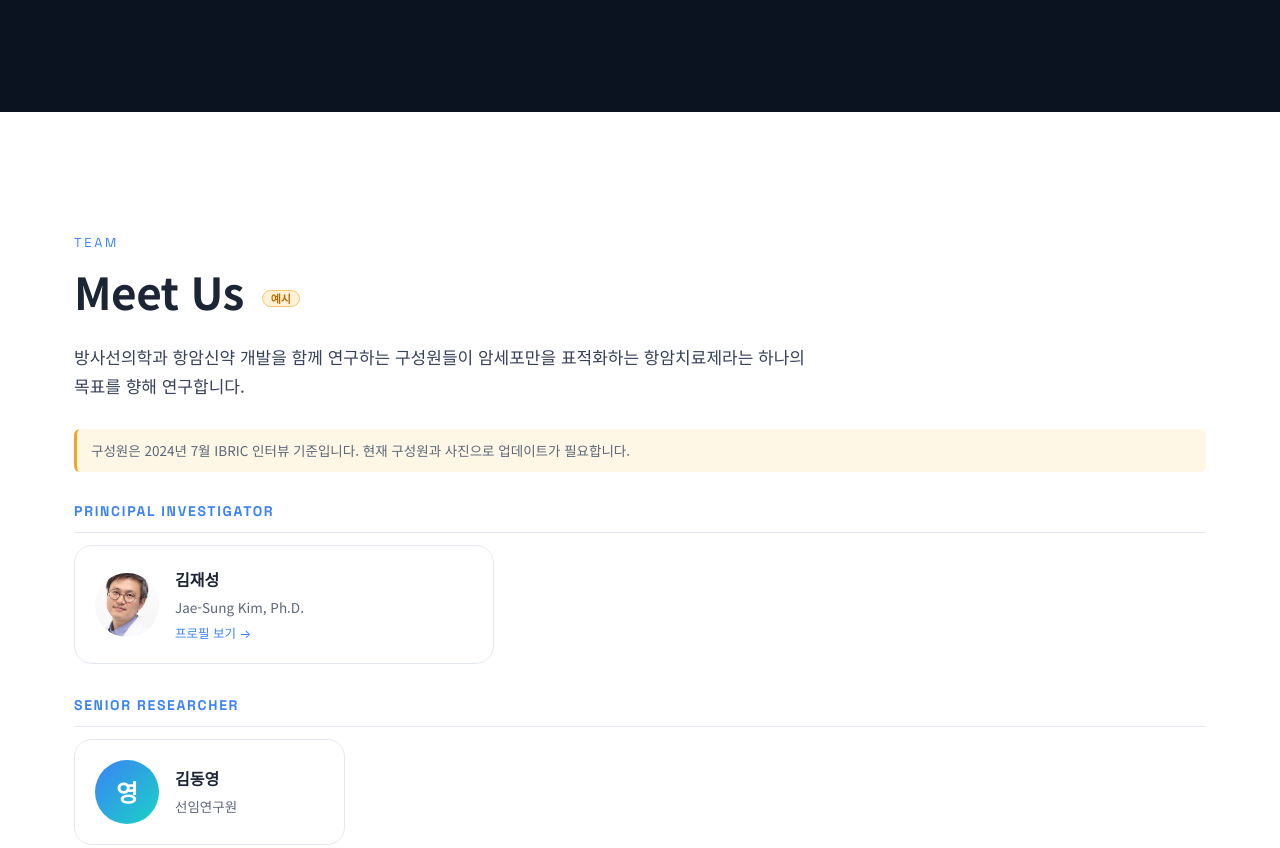
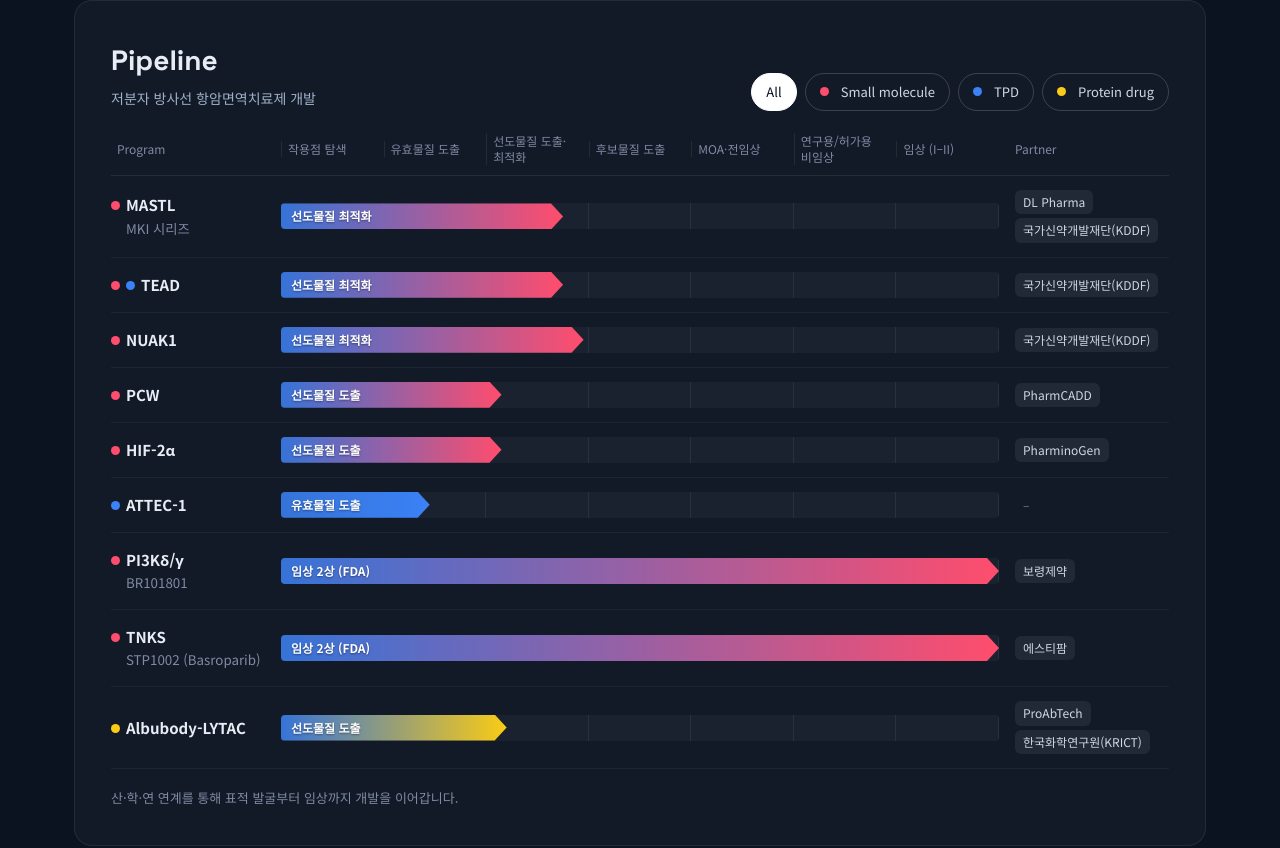
Before and after one commit to jaesungkim1977-bot/jaesungkim1977.github.io, a plain HTML site: page index.html in a window 1280 px wide. Shown: the part 1887-2735 px from the top of the page. Drawn offline with Linux system fonts and the light colour scheme.

Commit message:
연구소개에 실험실 파이프라인 추가 (PPT 기준 9개 프로그램)
Co-Authored-By: Claude Opus 5.5 <noreply@anthropic.com>
Claude-Session: https://claude.ai/code/session_01B1hym8zSpnf8MwAtuP4bVU

```diff
--- a/css/style.css
+++ b/css/style.css
@@ -284,3 +284,41 @@ img.avatar { object-fit: cover; }
 .pi-pubs i { color: var(--muted); }
 .more-link { display: inline-block; margin-top: 12px; color: var(--accent-2); font-weight: 500; font-size: 14px; }
 @media (max-width: 760px) { .pi-hl { grid-template-columns: repeat(2, minmax(0, 1fr)); } }
+
+/* PIPELINE v2 */
+.pipeline-head { justify-content: space-between; align-items: flex-end; }
+.pipeline-head h3 { font-family: var(--display); font-size: 28px; }
+.pipeline-note { display: block; color: #9fb0c8; font-size: 14px; margin-top: 2px; }
+.pl-chips .chip { background: transparent; color: #cfd8e6; border-color: rgba(255,255,255,.18); display: inline-flex; align-items: center; gap: 6px; }
+.pl-chips .chip.on { background: #fff; color: var(--ink); border-color: #fff; }
+.dot { display: inline-block; width: 9px; height: 9px; border-radius: 50%; margin-right: 6px; vertical-align: 1px; }
+.pipeline-stages, .pl-row { grid-template-columns: 170px repeat(7, minmax(0, 1fr)) 170px; gap: 0; }
+.pipeline-stages span { font-size: 12px; line-height: 1.35; padding: 0 6px; border-left: 1px solid rgba(255,255,255,.08); }
+.pipeline-stages span:first-child, .pipeline-stages span:last-child { border-left: 0; }
+.pipeline-stages span:last-child { padding-left: 16px; }
+.pl-row { padding: 14px 0; }
+.pl-name b { font-size: 15px; }
+.pl-name small { display: block; margin-left: 15px; }
+.pl-bar { grid-column: 2 / span 7; height: 26px; border-radius: 4px; background: repeating-linear-gradient(90deg, rgba(255,255,255,.04) 0 calc(100% / 7 - 1px), rgba(255,255,255,.1) calc(100% / 7 - 1px) calc(100% / 7)); overflow: visible; position: relative; }
+.pl-bar i { position: relative; height: 100%; border-radius: 4px 0 0 4px; background: linear-gradient(90deg, rgba(59,130,246,.85), var(--c, #19d3c5)); clip-path: polygon(0 0, calc(100% - 12px) 0, 100% 50%, calc(100% - 12px) 100%, 0 100%); }
+.pl-bar em { position: absolute; left: 10px; top: 50%; transform: translateY(-50%); font-style: normal; font-size: 12px; font-weight: 700; color: #fff; white-space: nowrap; text-shadow: 0 1px 2px rgba(0,0,0,.4); }
+.pl-partner { padding-left: 16px; display: flex; flex-wrap: wrap; gap: 4px; }
+.pl-partner span { font-size: 12px; padding: 2px 8px; border-radius: 6px; background: rgba(255,255,255,.07); color: #cfd8e6; }
+.pl-partner .muted { background: none; color: #6b7a92; }
+.pl-foot { margin-top: 18px; font-size: 13px; color: #7f8ba3; }
+@media (max-width: 980px) {
+  .pipeline-stages, .pl-row { grid-template-columns: 120px repeat(7, minmax(0, 1fr)) 130px; }
+  .pipeline-stages span { font-size: 10.5px; }
+}
+@media (max-width: 760px) {
+  .pipeline-stages { display: none; }
+  .pl-row { grid-template-columns: 1fr; gap: 6px; }
+  .pl-bar { grid-column: 1; }
+  .pl-partner { padding-left: 0; }
+}
+
+.pl-status { display: none; }
+@media (max-width: 760px) {
+  .pl-bar em { display: none; }
+  .pl-status { display: block; font-size: 13px; font-weight: 700; color: #cfd8e6; }
+}
--- a/data/content.js
+++ b/data/content.js
@@ -71,14 +71,28 @@ window.LAB_DATA = {
     },
   ],
 
+  /* 파이프라인: 박사님 제공 "파이프라인.pptx" (Current Research) 기준.
+   * stage 는 7단계 중 진행 위치(1~7, 소수 가능). 화살표 길이를 단계로 옮긴 값이라 필요하면 조정하세요. */
   pipeline: {
-    verified: false,
-    note: "파이프라인 단계는 예시입니다. 실제 과제/후보물질 정보로 교체하세요.",
-    stages: ["표적 발굴", "후보 도출", "선도 최적화", "전임상", "임상"],
+    verified: true,
+    subtitle: "저분자 방사선 항암면역치료제 개발",
+    note: "",
+    stages: ["작용점 탐색", "유효물질 도출", "선도물질 도출·최적화", "후보물질 도출", "MOA·전임상", "연구용/허가용 비임상", "임상 (I–II)"],
+    modalities: {
+      sm: { label: "Small molecule", color: "#ff4d6d" },
+      tpd: { label: "TPD", color: "#3b82f6" },
+      protein: { label: "Protein drug", color: "#facc15" },
+    },
     items: [
-      { name: "Cancer X 프로그램 A", target: "암 특이 표적 (예시)", stage: 3 },
-      { name: "Cancer X 프로그램 B", target: "방사선 병용 (예시)", stage: 2 },
-      { name: "Cancer X 프로그램 C", target: "AI 설계 저분자 (예시)", stage: 1 },
+      { name: "MASTL", code: "MKI 시리즈", modality: ["sm"], stage: 2.75, status: "선도물질 최적화", partners: ["DL Pharma", "국가신약개발재단(KDDF)"] },
+      { name: "TEAD", modality: ["sm", "tpd"], stage: 2.75, status: "선도물질 최적화", partners: ["국가신약개발재단(KDDF)"] },
+      { name: "NUAK1", modality: ["sm"], stage: 2.95, status: "선도물질 최적화", partners: ["국가신약개발재단(KDDF)"] },
+      { name: "PCW", modality: ["sm"], stage: 2.15, status: "선도물질 도출", partners: ["PharmCADD"] },
+      { name: "HIF-2α", modality: ["sm"], stage: 2.15, status: "선도물질 도출", partners: ["PharminoGen"] },
+      { name: "ATTEC-1", modality: ["tpd"], stage: 1.45, status: "유효물질 도출", partners: [] },
+      { name: "PI3Kδ/γ", code: "BR101801", modality: ["sm"], stage: 7, status: "임상 2상 (FDA)", partners: ["보령제약"] },
+      { name: "TNKS", code: "STP1002 (Basroparib)", modality: ["sm"], stage: 7, status: "임상 2상 (FDA)", partners: ["에스티팜"] },
+      { name: "Albubody-LYTAC", modality: ["protein"], stage: 2.2, status: "선도물질 도출", partners: ["ProAbTech", "한국화학연구원(KRICT)"] },
     ],
   },
 
--- a/index.html
+++ b/index.html
@@ -8,7 +8,7 @@
   <link rel="preconnect" href="https://fonts.googleapis.com" />
   <link rel="preconnect" href="https://fonts.gstatic.com" crossorigin />
   <link href="https://fonts.googleapis.com/css2?family=Noto+Sans+KR:wght@300;400;500;700;900&family=Space+Grotesk:wght@400;500;700&display=swap" rel="stylesheet" />
-  <link rel="stylesheet" href="css/style.css?v=202611240731" />
+  <link rel="stylesheet" href="css/style.css?v=202611240735" />
 </head>
 <body>
   <header class="nav" id="nav">
@@ -75,11 +75,12 @@
 
       <div class="pipeline reveal" id="pipeline">
         <div class="pipeline-head">
-          <h3>Pipeline</h3>
-          <span class="pipeline-note" id="pipelineNote"></span>
+          <div><h3>Pipeline</h3><span class="pipeline-note" id="pipelineNote"></span></div>
+          <div class="chips pl-chips" id="pipelineFilters"></div>
         </div>
         <div class="pipeline-stages" id="pipelineStages"></div>
         <div id="pipelineRows"></div>
+        <p class="pl-foot">산·학·연 연계를 통해 표적 발굴부터 임상까지 개발을 이어갑니다.</p>
       </div>
     </div>
   </section>
@@ -163,8 +164,8 @@
     </div>
   </footer>
 
-  <script src="data/content.js?v=202611240731"></script>
-  <script src="js/hero.js?v=202611240731"></script>
-  <script src="js/main.js?v=202611240731"></script>
+  <script src="data/content.js?v=202611240735"></script>
+  <script src="js/hero.js?v=202611240735"></script>
+  <script src="js/main.js?v=202611240735"></script>
 </body>
 </html>
--- a/js/main.js
+++ b/js/main.js
@@ -37,15 +37,36 @@
       <p>${esc(r.desc)}</p>
     </article>`).join("");
 
-  // PIPELINE
+  // PIPELINE (신약회사 홈페이지 형식)
   const P = D.pipeline;
-  $("#pipelineNote").innerHTML = P.verified === false ? `${badge(false)} ${esc(P.note)}` : "";
-  $("#pipelineStages").innerHTML = "<span></span>" + P.stages.map((s) => `<span>${esc(s)}</span>`).join("");
-  $("#pipelineRows").innerHTML = P.items.map((it) => `
-    <div class="pl-row">
-      <div class="pl-name"><b>${esc(it.name)}</b><small>${esc(it.target)}</small></div>
-      <div class="pl-bar"><i data-w="${(it.stage / P.stages.length) * 100}%"></i></div>
-    </div>`).join("");
+  const MOD = P.modalities || {};
+  const NS = P.stages.length;
+  $("#pipelineNote").innerHTML = P.verified === false ? `${badge(false)} ${esc(P.note)}` : esc(P.subtitle || "");
+  $("#pipelineFilters").innerHTML = ['<button class="chip on" data-m="all">All</button>']
+    .concat(Object.keys(MOD).map((k) => `<button class="chip" data-m="${esc(k)}"><i class="dot" style="background:${esc(MOD[k].color)}"></i>${esc(MOD[k].label)}</button>`)).join("");
+  $("#pipelineStages").innerHTML = "<span>Program</span>" + P.stages.map((st) => `<span>${esc(st)}</span>`).join("") + "<span>Partner</span>";
+  $("#pipelineRows").innerHTML = P.items.map((it) => {
+    const mods = it.modality || [];
+    const col = (MOD[mods[0]] || {}).color || "#19d3c5";
+    return `
+    <div class="pl-row" data-mod="${esc(mods.join(" "))}">
+      <div class="pl-name">
+        <b>${mods.map((m) => `<i class="dot" title="${esc((MOD[m] || {}).label)}" style="background:${esc((MOD[m] || {}).color)}"></i>`).join("")}${esc(it.name)}</b>
+        ${it.code ? `<small>${esc(it.code)}</small>` : ""}
+      </div>
+      <div class="pl-bar"><i data-w="${Math.min(100, (it.stage / NS) * 100)}%" style="--c:${esc(col)}"><em>${esc(it.status || "")}</em></i></div>
+      <div class="pl-status">${esc(it.status || "")}</div>
+      <div class="pl-partner">${(it.partners || []).map((x) => `<span>${esc(x)}</span>`).join("") || "<span class='muted'>–</span>"}</div>
+    </div>`;
+  }).join("");
+  $("#pipelineFilters").addEventListener("click", (e) => {
+    const b = e.target.closest(".chip"); if (!b) return;
+    document.querySelectorAll("#pipelineFilters .chip").forEach((c) => c.classList.toggle("on", c === b));
+    const m = b.dataset.m;
+    document.querySelectorAll("#pipelineRows .pl-row").forEach((r) => {
+      r.style.display = m === "all" || r.dataset.mod.split(" ").includes(m) ? "" : "none";
+    });
+  });
 
   // TEAM
   const M = D.members;
```
